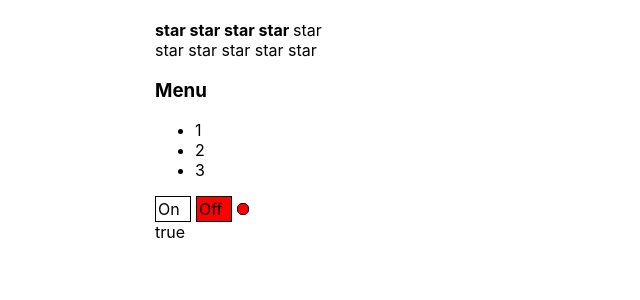
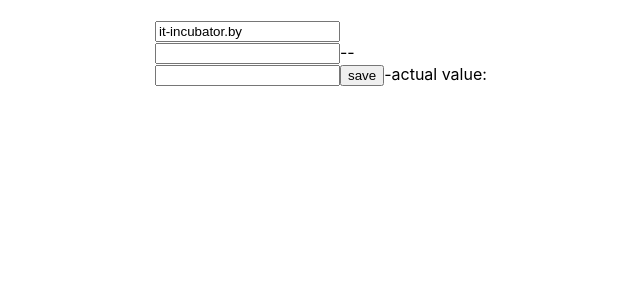
Before and after one commit to Sergey-BY6/Kabzda-kak-prosto, a React (Create React App) app: page / in a window 1280 px wide. Shown: the top 300 px of the page, without its empty margins (235-875 px from the left). Built offline with nearby package versions, Linux system fonts and the light colour scheme.

Commit message:
Add UnControlledInput.

```diff
--- a/src/App.tsx
+++ b/src/App.tsx
@@ -5,6 +5,8 @@
 import {UnControlledRating} from './components/UnControlledRating/UnControlledRating';
 import OnOff from './components/OnOff/OnOff';
 import UncontrolledOnOff from './components/UncontrolledOnOff/UncontrolledOnOff';
+import { UncontrollInput} from './NoStories/UncontrollInput';
+import {ControlledInput} from './NoStories/ControlledInput';
 
 function App() {
     console.log("App")
@@ -16,16 +18,25 @@
     return (
         <div className={"App"}>
 
-            <Rating value={ratingValue} onClick={setRatingValue}/>
-            <UnControlledRating />
 
-            <Accordion titleValue={"Menu"}
-                       collapsed={accordionCollapsed}
-                       onChange={() => setAccordionCollapsed(!accordionCollapsed)}
-            />
+            <ControlledInput/>
+            <UncontrollInput/>
 
 
-            <UncontrolledOnOff onChange={setSwitchOn}/> {switchOn.toString() }
+
+
+
+            {/*<Rating value={ratingValue} onClick={setRatingValue}/>*/}
+            {/*<UnControlledRating />*/}
+
+            {/*<Accordion titleValue={"Menu"}*/}
+            {/*           collapsed={accordionCollapsed}*/}
+            {/*           onChange={() => setAccordionCollapsed(!accordionCollapsed)}*/}
+            {/*/>*/}
+
+            {/*<UncontrolledOnOff onChange={setSwitchOn}/> {switchOn.toString() }*/}
+
+
             {/*<OnOff on={switchOn} onChange={setSwitchOn}/>*/}
 
             {/*<Accordion titleValue={"Users"} collapsed={false}/>*/}
@@ -35,8 +46,6 @@
             {/*<Rating value={3}/>*/}
             {/*<Rating value={4}/>*/}
             {/*<Rating value={5}/>*/}
-
-
 
 
             {/*<ButtonONoF value={false}/>*/}
@@ -49,8 +58,6 @@
             {/*<UncontrolledAccordion titleValue={"Users"}/>*/}
 
             {/*<UnControlledRating />*/}
-
-
 
         </div>
     );
--- /dev/null
+++ b/src/NoStories/ControlledInput.tsx
@@ -0,0 +1,9 @@
+import React from 'react';
+
+export const ControlledInput = () => {
+    return (
+        <div>
+            <input value={"it-incubator.by"}/>
+        </div>
+    );
+};
--- /dev/null
+++ b/src/NoStories/UncontrollInput.tsx
@@ -0,0 +1,35 @@
+import React, {useRef, useState, ChangeEvent} from 'react';
+
+
+
+
+
+export const UncontrollInput = () => {
+
+    const [value, setValue] = useState("")
+
+    const ref = useRef<HTMLInputElement>(null)
+
+
+    const onChangeHandler = (e: ChangeEvent<HTMLInputElement>) => {
+        setValue(e.currentTarget.value)
+    }
+
+    const onButtonSaveValue = () => {
+        if (ref.current) {
+            setValue(ref.current.value)
+        }
+    }
+
+    return (
+        <div>
+            <div>
+                <> <input onChange={onChangeHandler} />-{value}-</>
+            </div>
+            <div>
+                <><input ref={ref}/><button onClick={onButtonSaveValue}>save</button>-actual value:{value}</>
+            </div>
+        </div>
+
+    );
+};
```
